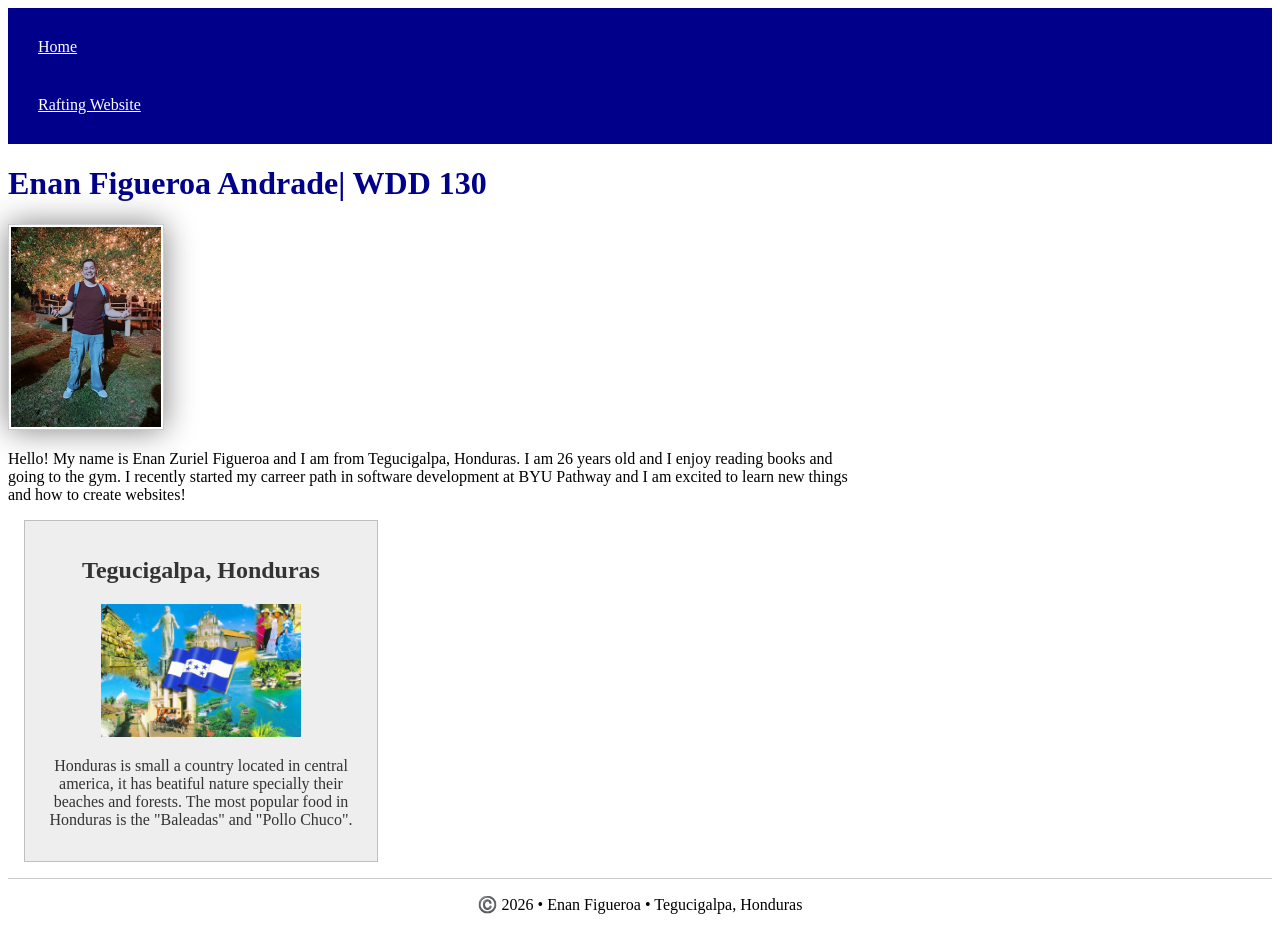
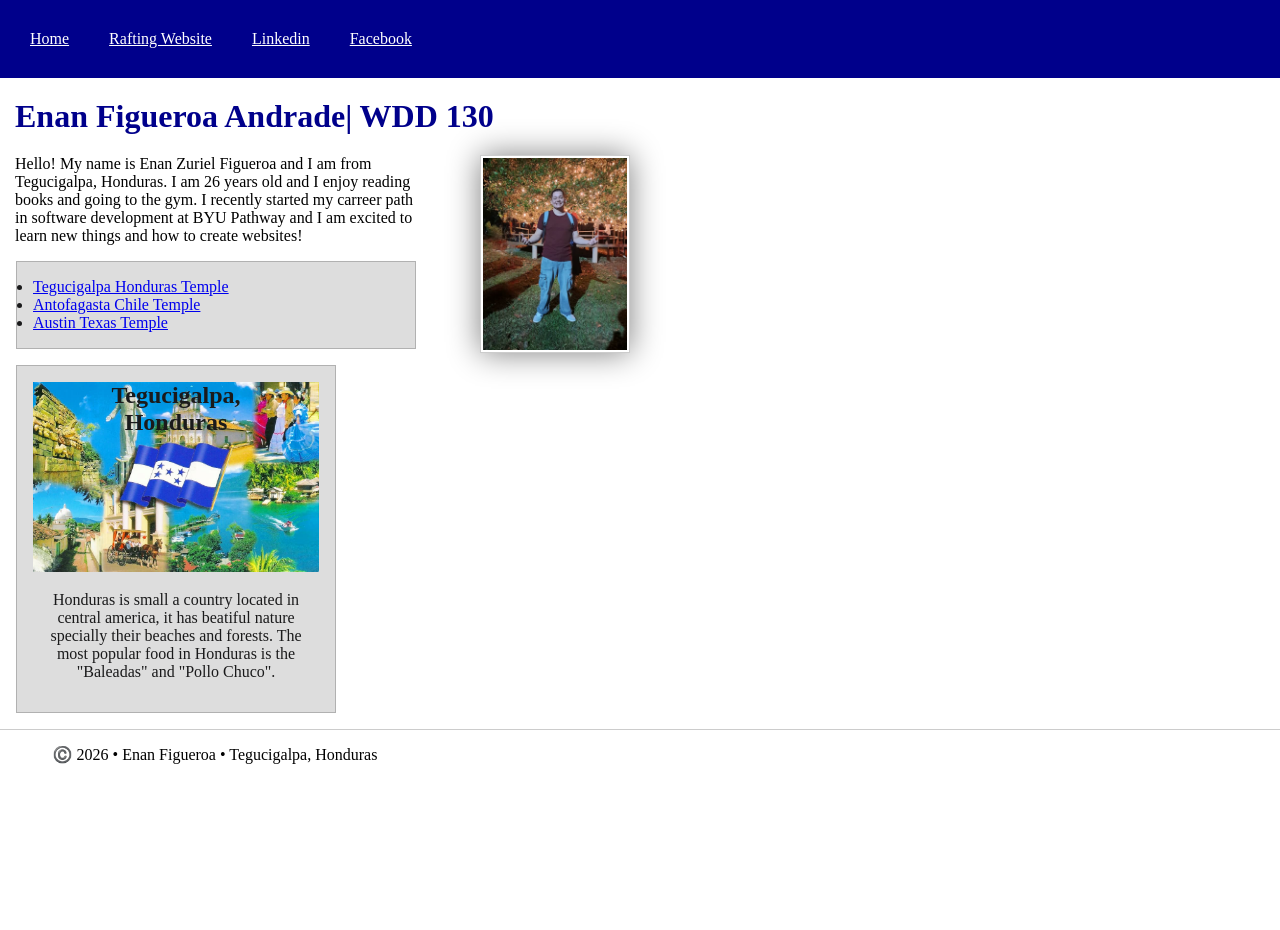
Before and after one commit to zurielfigueroa/wdd130, a plain HTML site: page index.html in a window 1280 px wide. After the commit the page ends 800 px from the top, so only its background shows below. Drawn offline with Linux system fonts and the light colour scheme.

Commit message:
update css to add box and margins to elements

```diff
--- a/index.html
+++ b/index.html
@@ -15,6 +15,8 @@
         <nav>
             <a href="#">Home</a>
             <a href="wwr/">Rafting Website</a>
+            <a href="https://linkedin.com" target="_blank">Linkedin</a>
+            <a href="https://facebook.com" target="_blank">Facebook</a>
         </nav>
     </header>
     <main>
@@ -24,8 +26,13 @@
             I am 26 years old and I enjoy reading books and going to the gym. I recently
             started my carreer path in software development at BYU Pathway and I am excited to learn new things
             and how to create websites!</p>
+        <ul class="box">
+            <li><a href="https://www.churchofjesuschrist.org/temples/details/tegucigalpa-honduras-temple?lang=eng">Tegucigalpa Honduras Temple</a></li>
+            <li><a href="https://www.churchofjesuschrist.org/temples/details/antofagasta-chile-temple?lang=eng">Antofagasta Chile Temple</a></li>
+            <li><a href="https://www.churchofjesuschrist.org/temples/details/austin-texas-temple?lang=eng">Austin Texas Temple</a></li>
+        </ul>
     </main>
-    <aside>
+    <aside class="box">
         <h2>Tegucigalpa, Honduras</h2>
         <img src="images/honduras.jpg" alt="A picture that contains Honduras flag and diverse cultural places">
         <p>Honduras is small a country located in central america, it has beatiful nature
--- a/styles/styles.css
+++ b/styles/styles.css
@@ -3,9 +3,16 @@
     --main-color: darkblue;
 }
 
+* {
+    margin: 0;
+    padding: 0;
+    box-sizing: border-box;
+}
+
 nav {
     background-color: var(--main-color);
     padding: 10px;
+    display: flex;
 }
 
 nav a {
@@ -16,18 +23,23 @@ nav a {
 
 h1 {
     color: var(--main-color);
+    margin: 20px 20px 20px 15px;
 }
 
 main img {
+    float: right;
     width: 150px;
     height: auto;
     border: var(--border);
     padding: 2px;
     box-shadow: 0 0 30px gray;
+    margin: 0 210px 15px 20px;
 }
 
 p {
     padding: 0;
+    margin: 15px;
+    max-width: 400px;
 }
 
 main {
@@ -36,16 +48,19 @@ main {
 
 aside {
     width: 20em;
-    margin: 1em;
-    border: var(--border);
-    padding: 1em;
-    background-color: #eee;
-    color: #333;
     text-align: center;
+    position: relative;
+}
+
+aside h2 {
+    position: absolute;
+    left: 50%;
+    transform: translateX(-50%);
+    top: 1rem;
 }
 
 aside img {
-    width: 200px;
+    width: 100%;
     height: auto;
 }
 
@@ -54,3 +69,13 @@ footer {
     border-top: var(--border);
     text-align: center;
 }
+
+/* Class selectors */
+.box {
+    margin: 1rem;
+    border: var(--border);
+    padding: 1rem;
+    background-color: #dddddd;
+    color: #1a1a1b;
+    max-width: 400px;
+}
```
